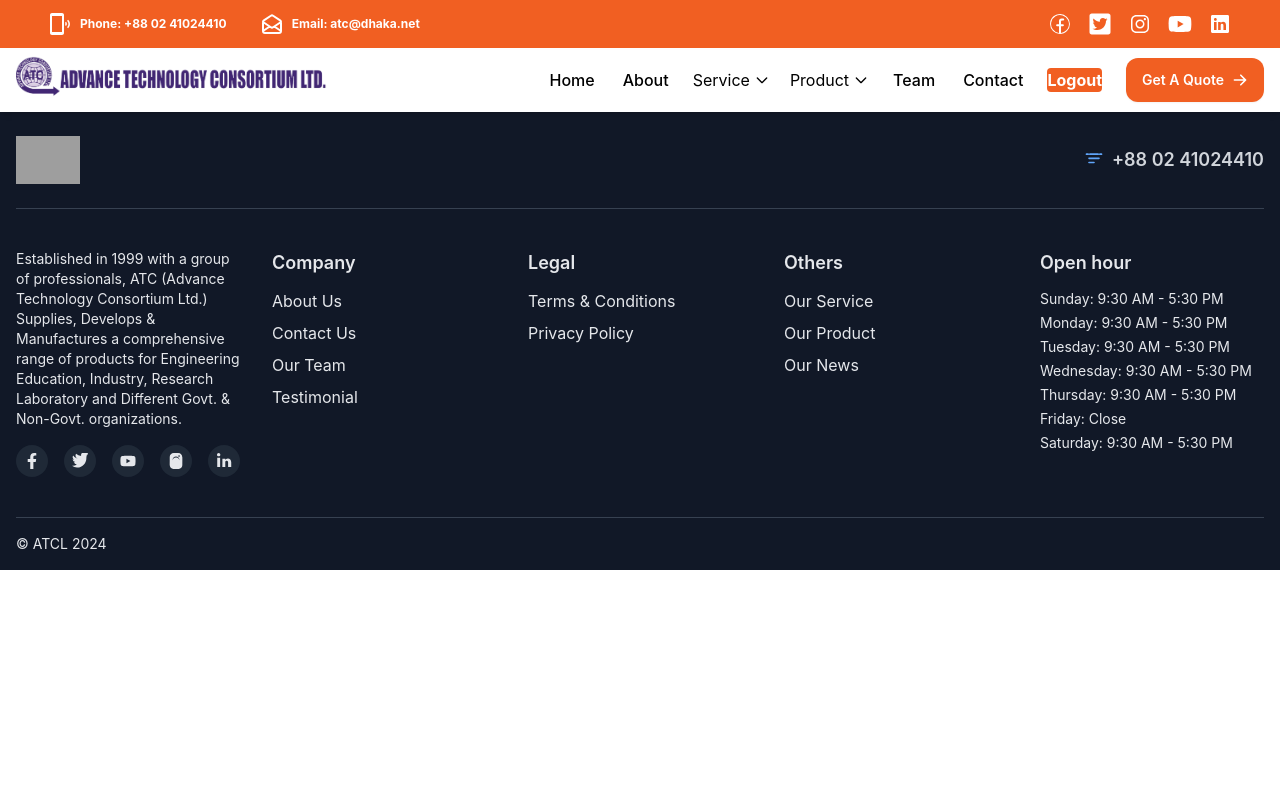
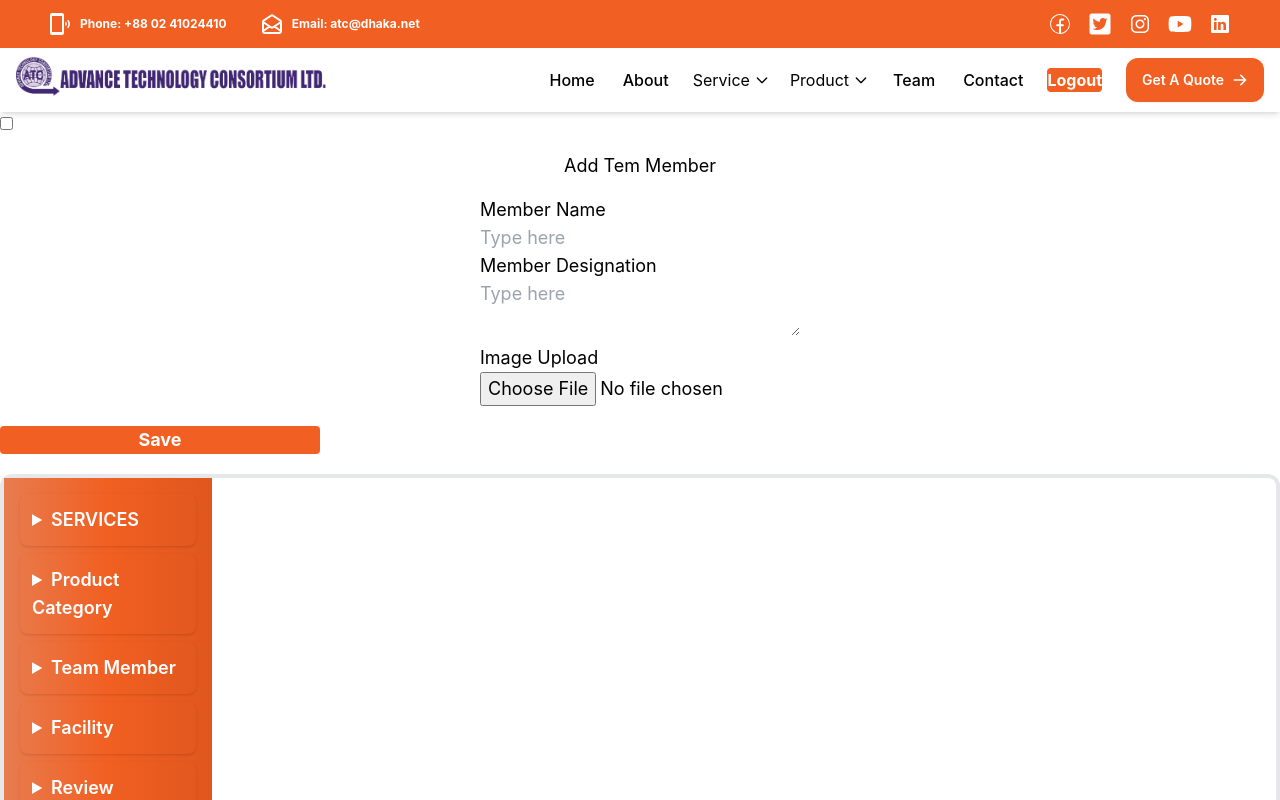
Before and after one commit to Sadnan-2019/atcbd-frontend, a React (Create React App) app: page /dashboard/add-team-member in a window 1280 px wide. Shown: the top 800 px of the page. Built offline with nearby package versions, Linux system fonts and the light colour scheme; sample sign-in values are in the browser's storage; grey boxes are pictures that could not be loaded.

Commit message:
manage & delete categoryY

```diff
--- a/src/App.js
+++ b/src/App.js
@@ -14,6 +14,7 @@ import { ToastContainer } from 'react-toastify';
 import 'react-toastify/dist/ReactToastify.css';
 import AddCategories from './components/Dashboard/Category/AddCategories';
 import ManageCategories from './components/Dashboard/Category/ManageCategories';
+import AddTeamMember from './components/Dashboard/TeamMember/AddTeamMember';
 function App() {
   return (
     <div className=" ">
@@ -42,6 +43,7 @@ function App() {
      <Route path="manage-services" element={<ProtectedRoute><ManageServices /></ProtectedRoute>} />
      <Route path="add-product" element={<ProtectedRoute><AddCategories /></ProtectedRoute>} />
      <Route path="manage-category" element={<ProtectedRoute><ManageCategories /></ProtectedRoute>} />
+     <Route path="add-team-member" element={<ProtectedRoute><AddTeamMember /></ProtectedRoute>} />
 
         </Route>
  </Routes>
--- a/src/components/Dashboard/Dashboard.js
+++ b/src/components/Dashboard/Dashboard.js
@@ -49,7 +49,7 @@ const Dashboard = () => {
           <li>
             <details class="mb-2">
               <summary class=" p-3 rounded-lg cursor-pointer shadow">
-                <span class="font-semibold text-white">Product</span>
+                <span class="font-semibold text-white">Product Category</span>
               </summary>
               <div class="  p-1">
                 {/* <p class="text-white">Add Doctor</p> */}
@@ -65,15 +65,15 @@ const Dashboard = () => {
           <li>
             <details class="mb-2">
               <summary class=" p-3 rounded-lg cursor-pointer shadow">
-                <span class="font-semibold text-white">Health Package </span>
+                <span class="font-semibold text-white">Team Member </span>
               </summary>
               <div class="  p-1">
                 {/* <p class="text-white">Add Doctor</p> */}
-                <li><Link to="/dashboard/add-package">Add Package  </Link></li>
+                <li><Link to="/dashboard/add-team-member">Add Team Member  </Link></li>
               </div>
               <div class="  p-1">
                 <li>
-                  <Link to="/dashboard/manage-package">Manage Package</Link>
+                  <Link to="/dashboard/manage-team-member">Manage Team Member</Link>
                 </li>
               </div>
             </details>
--- /dev/null
+++ b/src/components/Dashboard/TeamMember/AddTeamMember.js
@@ -0,0 +1,129 @@
+import React from 'react';
+import { useForm } from 'react-hook-form';
+import { toast } from 'react-toastify';
+
+const AddTeamMember = () => {
+ const {
+    register,
+    formState: { errors },
+    handleSubmit,
+    reset,
+  } = useForm();
+
+  const onSubmit = async (data) => {
+    try {
+      const formData = new FormData();
+      formData.append("membername", data.membername);
+      formData.append("memberdesignation", data.memberdesignation);
+      formData.append("file", data.file[0]); // Assuming "file" is the name of the file input
+
+      const response = await fetch("http://localhost:5000/api/services", {
+        method: "POST",
+        body: formData,
+      });
+      if (response.ok) {
+        reset();
+        toast.success("Member Add successfully.");
+      }
+
+      const responseData = await response.json();
+      console.log(responseData, formData);
+    } catch (error) {
+      console.error(error);
+    }
+  };
+
+
+     return (
+          <div>
+               <h1 className="text-black py-4 text-center">Add Tem Member </h1>
+                  <form onSubmit={handleSubmit(onSubmit)} enctype="multipart/form-data">
+        <div className="form-control w-full mx-auto max-w-xs">
+          <label className="label">
+            <span className="label-text text-black"> Member Name</span>
+          </label>
+          <input
+            {...register("membername", {
+              required: {
+                value: true,
+                message: "Member name is requried",
+              },
+            })}
+            type="text"
+            placeholder="Type here"
+            className="input input-bordered w-full max-w-xs text-black"
+          />
+          <label className="label">
+            {errors.membername?.type === "required" && (
+              <span className="label-text-alt text-red-500" role="alert">
+                {errors.membername.message}
+              </span>
+            )}
+
+            {/* <span>Bottom Left label</span> */}
+          </label>
+        </div>
+        <div className="form-control w-full mx-auto max-w-xs">
+          <label className="label">
+            <span className="label-text text-black">Member  Designation</span>
+          </label>
+          <textarea
+            {...register("memberdesignation", {
+              required: {
+                value: true,
+                message: "Member  Designation is requried",
+              },
+            })}
+            type="text"
+            placeholder="Type here"
+            className="input input-bordered w-full max-w-xs text-black "
+          ></textarea>
+          <label className="label">
+            {errors.memberdesignation?.type === "required" && (
+              <span className="label-text-alt text-red-500" role="alert">
+                {errors.memberdesignation.message}
+              </span>
+            )}
+
+            {/* <span>Bottom Left label</span> */}
+          </label>
+        </div>
+        <div className="form-control w-full mx-auto max-w-xs">
+          <label className="label">
+            <span className="label-text text-black">Image Upload</span>
+          </label>
+          <input
+            {...register("file", {
+              required: {
+                value: true,
+                message: "Image is requried",
+              },
+            })}
+            type="file"
+            placeholder="Type here"
+            className="input input-bordered w-full max-w-xs text-black"
+          />
+
+          <label className="label">
+            {errors.file?.type === "required" && (
+              <span className="label-text-alt text-red-500" role="alert">
+                {errors.file.message}
+              </span>
+            )}
+
+            {/* <span>Bottom Left label</span> */}
+          </label>
+        </div>
+        <div className="card-actions justify-center py-5 ">
+          <input
+            value="Save"
+            className="btn w-full   max-w-xs  text-black btn-sm   justify-center"
+            type="submit"
+          />
+        </div>
+      </form>
+          </div>
+     );
+};
+
+export default AddTeamMember;
```
